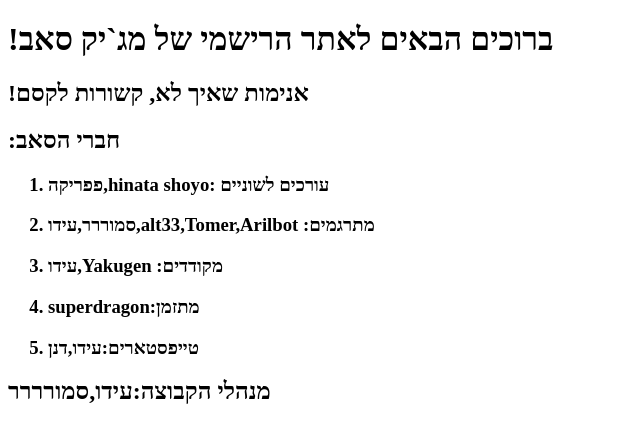
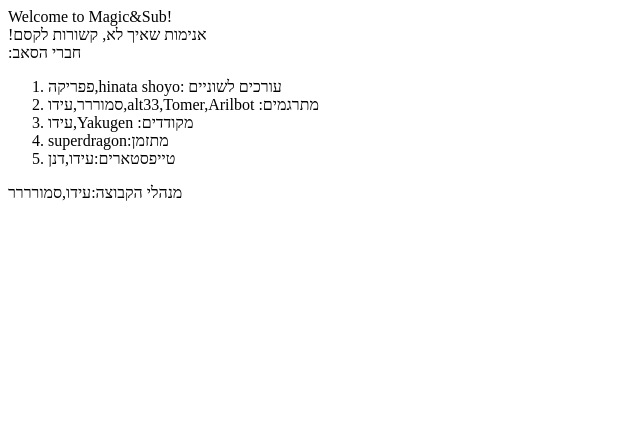
Before and after one commit to shacharX/magicsub, a plain HTML site: page index.html in a window 1280 px wide. Shown: the whole page, without its empty margins (0-640 px from the left). Drawn offline with Linux system fonts and the light colour scheme.

Commit message:
Update index.html

```diff
--- a/index.html
+++ b/index.html
@@ -4,16 +4,16 @@
         <title>Magic&sub</title>
     </head>
     <body>
-        <h1>!ברוכים הבאים לאתר הרישמי של מג`יק סאב</h1>
-        <h2>!אנימות שאיך לא, קשורות לקסם</h2>
-        <h2>:חברי הסאב</h2>
+        <header>Welcome to Magic&Sub!<header>
+        <header>!אנימות שאיך לא, קשורות לקסם</header>
+        <section>:חברי הסאב</section>
         <ol>
-        <h3><li>פפריקה,hinata shoyo: עורכים לשוניים</li><h3>
-        <h3><li>סמוררר,עידו,alt33,Tomer,Arilbot :מתרגמים</li><h3>
-        <h3><li>עידו,Yakugen :מקודדים</li><h3>
-        <h3><li>superdragon:מתזמן</li><h3>
-        <h3><li>טייפסטארים:עידו,דנן</li><h3>
+        <section><li>פפריקה,hinata shoyo: עורכים לשוניים</li><section>
+        <section><li>סמוררר,עידו,alt33,Tomer,Arilbot :מתרגמים</li><section>
+        <section><li>עידו,Yakugen :מקודדים</li><section>
+        <section><li>superdragon:מתזמן</li><section>
+        <section><li>טייפסטארים:עידו,דנן</li><section>
         </ol>
-        <h2>מנהלי הקבוצה:עידו,סמורררר<h2>
+        <header>מנהלי הקבוצה:עידו,סמורררר<header>
     </body>
 </html>
```
